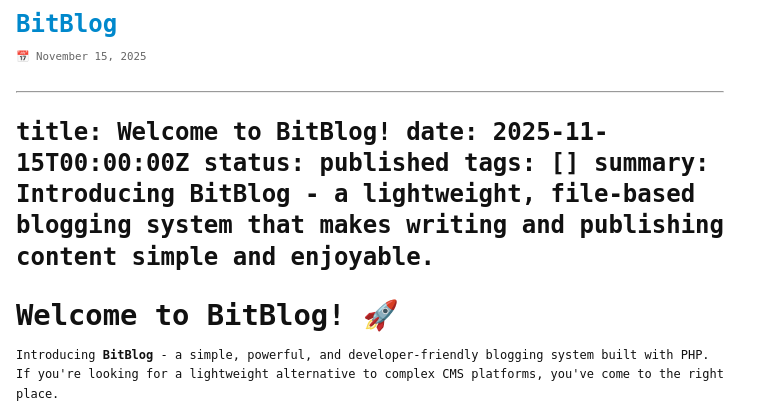
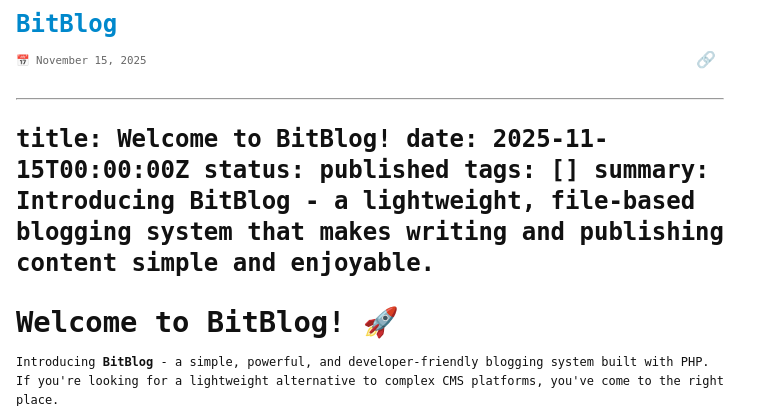
Before and after one commit to jurgen178/BitBlog, a PHP site: page /index.php?id=1 in a window 1280 px wide. Shown: the part 162-568 px from the top of the page, without its empty margins (0-771 px from the left). Run offline with PHP 8.4, Linux system fonts and the light colour scheme.

Commit message:
Add share button to posts with native share API support

```diff
--- a/assets/style.css
+++ b/assets/style.css
@@ -172,6 +172,37 @@ img.blog {
   color: #2c5582;
 }
 
+/* Meta line with share button */
+.meta {
+  display: flex;
+  align-items: center;
+  gap: 0.5rem;
+  flex-wrap: wrap;
+}
+
+/* Share Button */
+.share-button {
+  background: none;
+  border: none;
+  cursor: pointer;
+  font-size: 1rem;
+  padding: 0.25rem 0.5rem;
+  opacity: 0.5;
+  transition: opacity 0.2s, transform 0.2s;
+  line-height: 1;
+  margin-left: auto;
+}
+
+.share-button:hover {
+  opacity: 1;
+  transform: scale(1.15);
+}
+
+.share-button:active {
+  transform: scale(0.95);
+}
+
+
 /* Heading Sizes */
 h1 { font-size: 1.8rem; }
 h2 { font-size: 1.5rem; }
--- a/src/lang/de.json
+++ b/src/lang/de.json
@@ -164,6 +164,10 @@
     "search_placeholder": "Suche...",
     "no_search_results": "Keine Ergebnisse gefunden",
 
+    "share_post": "Beitrag teilen",
+    "copy_link": "Link kopieren",
+    "link_copied": "Link kopiert!",
+
     "general_settings": "Allgemeine Einstellungen",
     "display_settings": "Anzeige-Einstellungen",
     "feeds_settings": "Feed-Einstellungen",
--- a/src/lang/en.json
+++ b/src/lang/en.json
@@ -164,6 +164,10 @@
     "search_placeholder": "Search...",
     "no_search_results": "No results found",
 
+    "share_post": "Share post",
+    "copy_link": "Copy link",
+    "link_copied": "Link copied!",
+
     "general_settings": "General Settings",
     "display_settings": "Display Settings",
     "feeds_settings": "Feeds Settings",
--- a/templates/layout.php
+++ b/templates/layout.php
@@ -192,6 +192,37 @@ use BitBlog\Language;
     return highlighted;
   }
 })();
+
+// Share post functionality
+function sharePost(button) {
+  const url = button.dataset.url;
+  const title = button.dataset.title;
+
+  // Try native share API first (works on mobile and some desktop browsers)
+  if (navigator.share) {
+    navigator.share({
+      title: title,
+      url: url
+    }).catch(() => {
+      // User cancelled, do nothing
+    });
+  } else {
+    // Fallback: Copy to clipboard
+    navigator.clipboard.writeText(url).then(() => {
+      // Show temporary success message
+      const originalHTML = button.innerHTML;
+      button.innerHTML = '✓';
+      button.style.color = '#28a745';
+      setTimeout(() => {
+        button.innerHTML = originalHTML;
+        button.style.color = '';
+      }, 2000);
+    }).catch(() => {
+      // Fallback for older browsers
+      alert('<?= Language::getText('copy_link') ?>: ' + url);
+    });
+  }
+}
 </script>
 </body>
 </html>
--- a/templates/list.php
+++ b/templates/list.php
@@ -26,6 +26,7 @@ $title = $title ?? Language::getText('home');
               <a href="<?= Utils::e($baseUrl) ?>/index.php?tag=<?= urlencode((string)$t) ?>"><?= Utils::e($displayTag) ?></a><?= $i < count($p['tags']) - 1 ? ', ' : '' ?>
 <?php endforeach; ?>
 <?php endif; ?>
+          <button class="share-button" onclick="sharePost(this)" data-url="<?= Utils::e($p['url']) ?>" data-title="<?= Utils::e($p['title']) ?>" title="<?= Language::getText('share_post') ?>" aria-label="<?= Language::getText('share_post') ?>">🔗</button>
         </div>
         <br />
         <div class="content">
--- a/templates/post.php
+++ b/templates/post.php
@@ -23,6 +23,7 @@ $title = $post['title'];
           <a href="<?= Utils::e($baseUrl) ?>/index.php?tag=<?= urlencode((string)$t) ?>"><?= Utils::e($displayTag) ?></a><?= $i < count($post['tags']) - 1 ? ', ' : '' ?>
 <?php endforeach; ?>
 <?php endif; ?>
+      <button class="share-button" onclick="sharePost(this)" data-url="<?= Utils::e($baseUrl . '/index.php?id=' . $post['id']) ?>" data-title="<?= Utils::e($post['title']) ?>" title="<?= Language::getText('share_post') ?>" aria-label="<?= Language::getText('share_post') ?>">🔗</button>
     </div>
   </header>
   <br />
```
